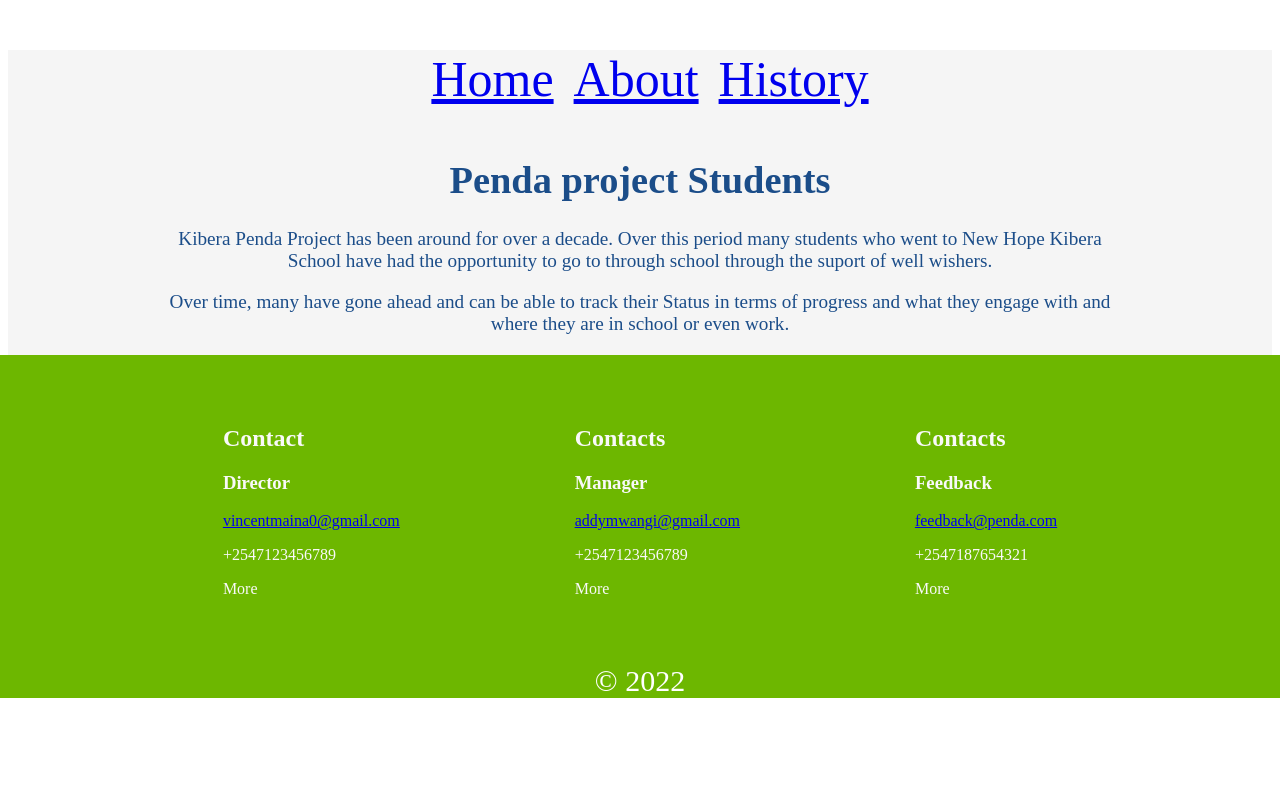
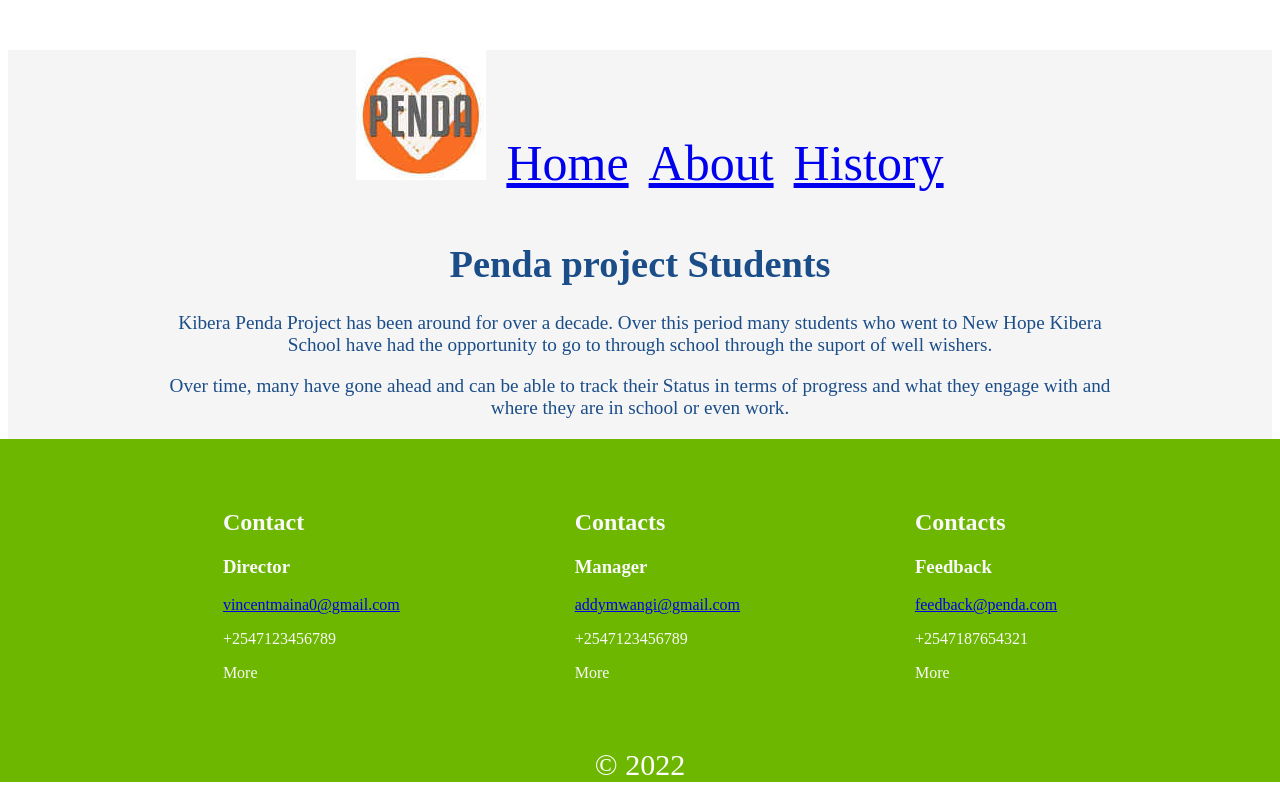
Before and after one commit to MurituMaina/penda_project_students_profiler, a React (Create React App) app: page / in a window 1280 px wide. Built offline with nearby package versions, Linux system fonts and the light colour scheme; data requests are answered from the project's data file.

Commit message:
add logo image and link to home page

```diff
--- a/src/Navbar.js
+++ b/src/Navbar.js
@@ -1,10 +1,15 @@
 import React from "react";
 import { NavLink } from "react-router-dom";
+import penda from './penda.jpeg'
+
 
 function Navbar() {
   return (
     <div className="links navbar">
       <ul>
+      <li>
+        <NavLink to="/"><img alt="logo" src={penda}/></NavLink>
+      </li>
         <li>
           <NavLink to="/">Home</NavLink>
         </li>
```
